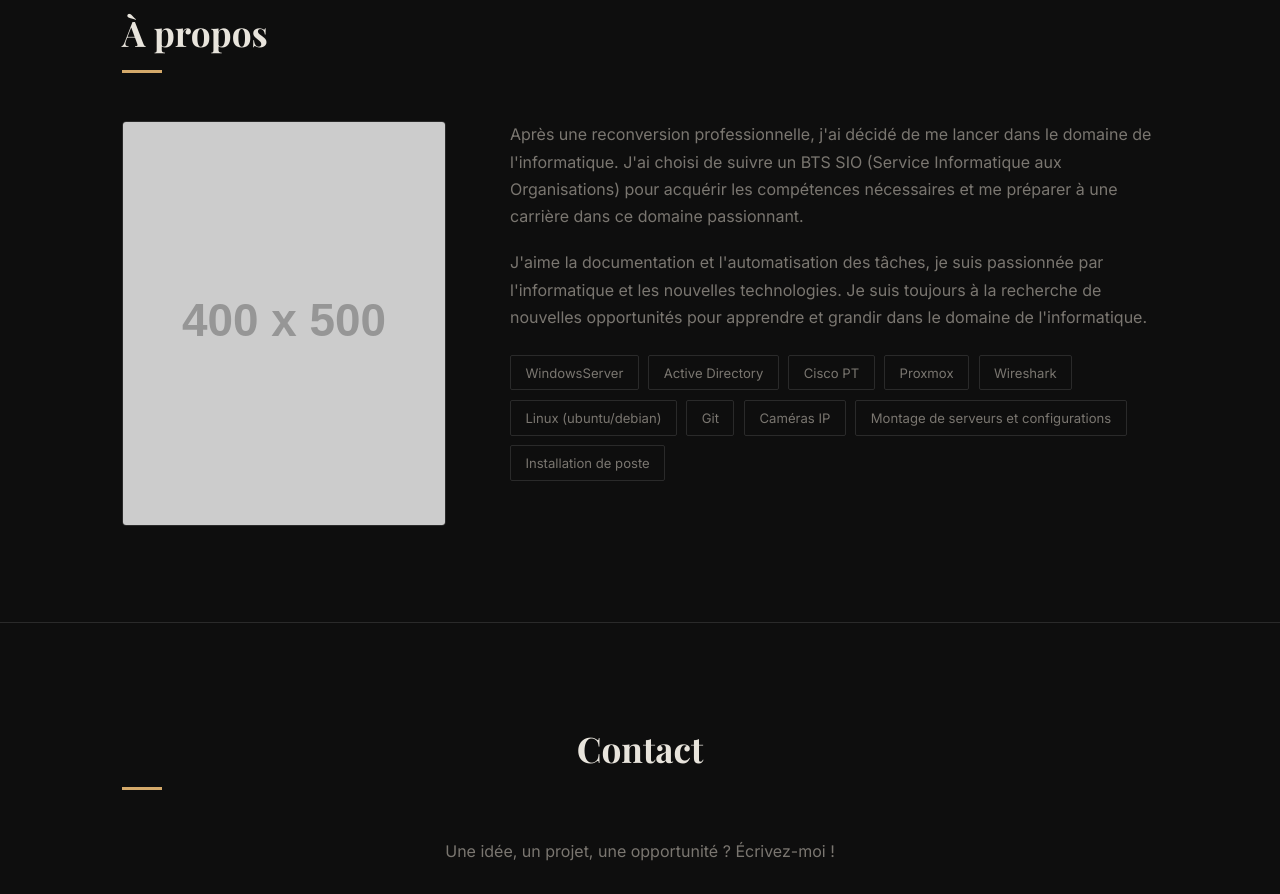
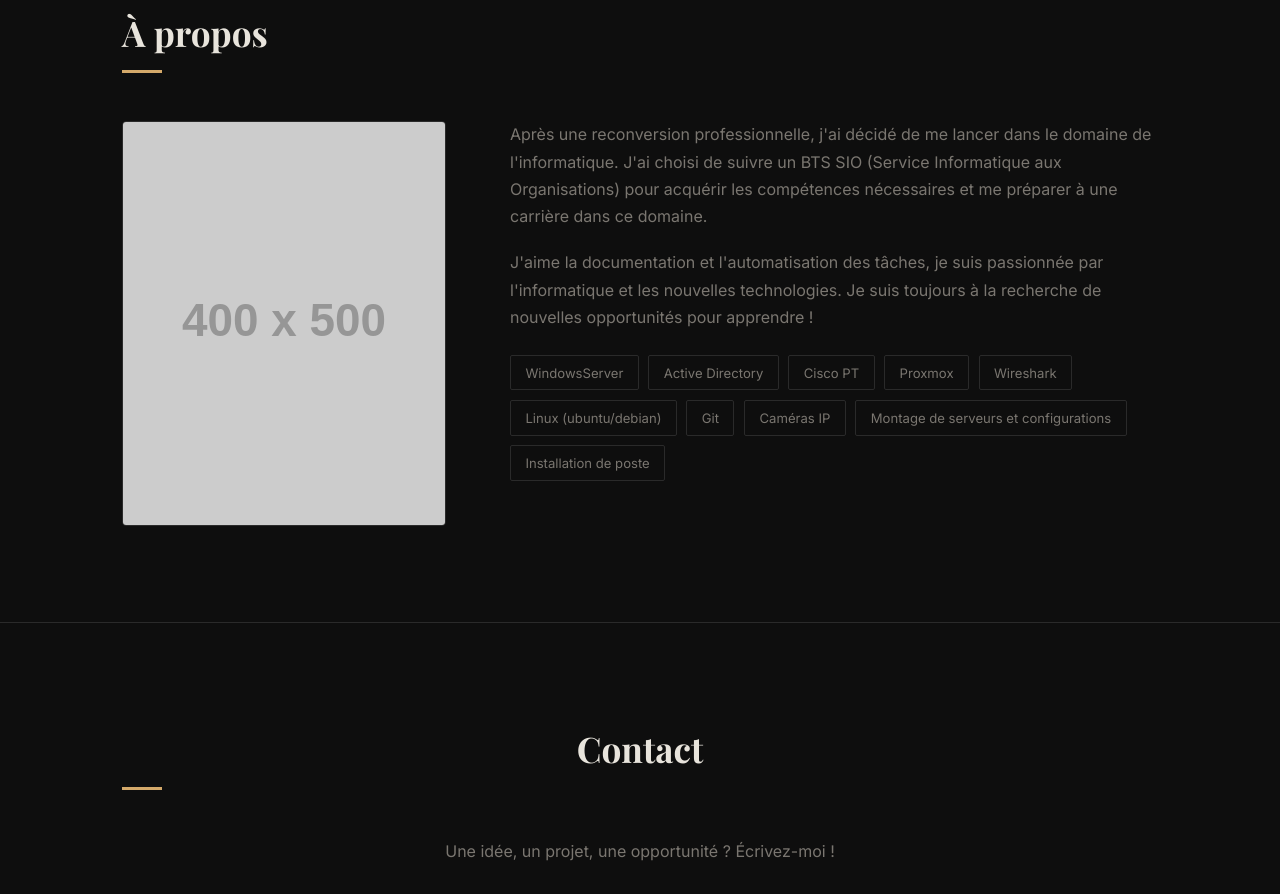
Before and after one commit to Sidnouille/sidney.github.io, a plain HTML site: page index.html in a window 1280 px wide. Shown: the part 1639-2533 px from the top of the page. Drawn offline with nearby package versions, Linux system fonts and the light colour scheme; placeholder pictures from the web are drawn by us.

Commit message:
deb gallery

```diff
--- a/index.html
+++ b/index.html
@@ -80,10 +80,10 @@
         </div>
         <div class="about-text">
           <p>
-            Après une reconversion professionnelle, j'ai décidé de me lancer dans le domaine de l'informatique. J'ai choisi de suivre un BTS SIO (Service Informatique aux Organisations) pour acquérir les compétences nécessaires et me préparer à une carrière dans ce domaine passionnant.
+            Après une reconversion professionnelle, j'ai décidé de me lancer dans le domaine de l'informatique. J'ai choisi de suivre un BTS SIO (Service Informatique aux Organisations) pour acquérir les compétences nécessaires et me préparer à une carrière dans ce domaine.
           </p>
           <p>
-            J'aime la documentation et l'automatisation des tâches, je suis passionnée par l'informatique et les nouvelles technologies. Je suis toujours à la recherche de nouvelles opportunités pour apprendre et grandir dans le domaine de l'informatique.
+            J'aime la documentation et l'automatisation des tâches, je suis passionnée par l'informatique et les nouvelles technologies. Je suis toujours à la recherche de nouvelles opportunités pour apprendre !
           </p>
           <ul class="skills">
             <li>WindowsServer</li>
```
Also changed, not shown: mylinks.html (+2 -1 lines), img/afvierge.png (added).
